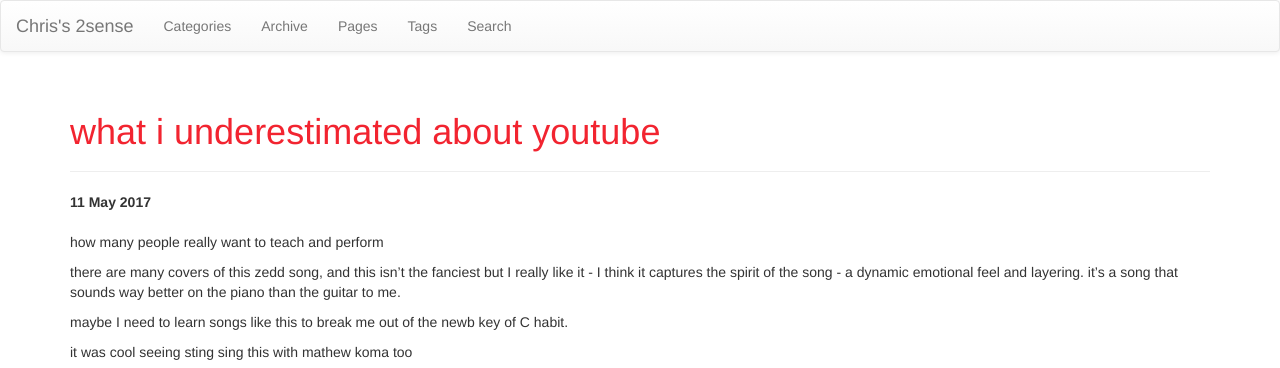
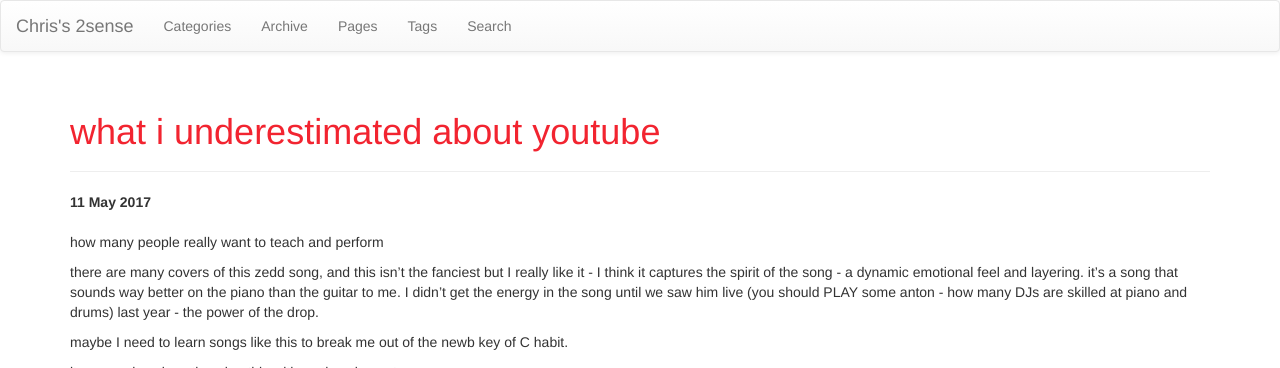
Before and after one commit to faizanvahevaria/chrisamow.github.io, a Jekyll site: the page built from _posts/2017-05-11-what-i-underestimated-about-youtube.md, in a window 1280 px wide, cut to the strip 0-368 px from the top of the page. Built offline with Jekyll 4.4.1, drawn with Linux system fonts in a browser that asks for light colours; nearby versions of some CDN libraries; comment, search, counter and statistics services are not loaded.

Commit message:
blog content

```diff
--- a/_posts/2017-05-11-what-i-underestimated-about-youtube.md
+++ b/_posts/2017-05-11-what-i-underestimated-about-youtube.md
@@ -8,7 +8,7 @@ comments: true
 {% include JB/setup %}
 how many people really want to teach and perform
 
-there are many covers of this zedd song, and this isn't the fanciest but I really like it - I think it captures the spirit of the song - a dynamic emotional feel and layering.  it's a song that sounds way better on the piano than the guitar to me.
+there are many covers of this zedd song, and this isn't the fanciest but I really like it - I think it captures the spirit of the song - a dynamic emotional feel and layering.  it's a song that sounds way better on the piano than the guitar to me.  I didn't get the energy in the song until we saw him live (you should PLAY some anton - how many DJs are skilled at piano and drums) last year - the power of the drop.
 
 maybe I need to learn songs like this to break me out of the newb key of C habit.
 
```
